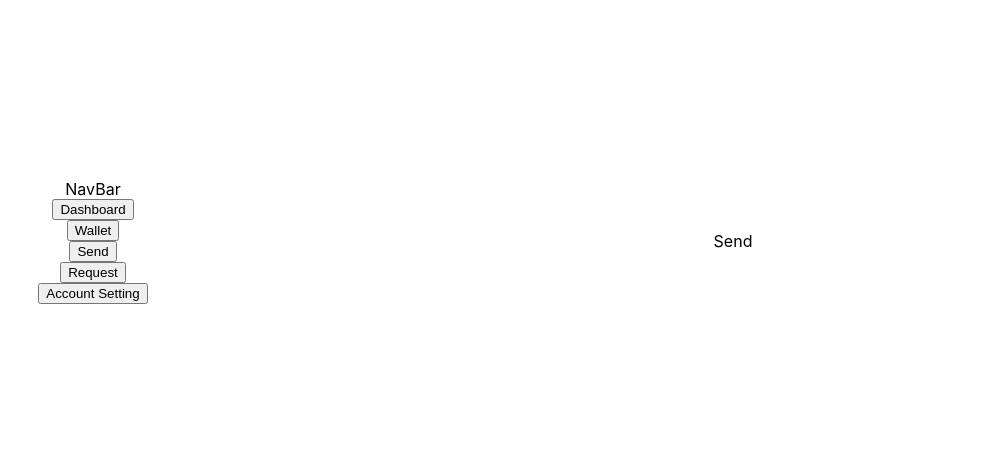
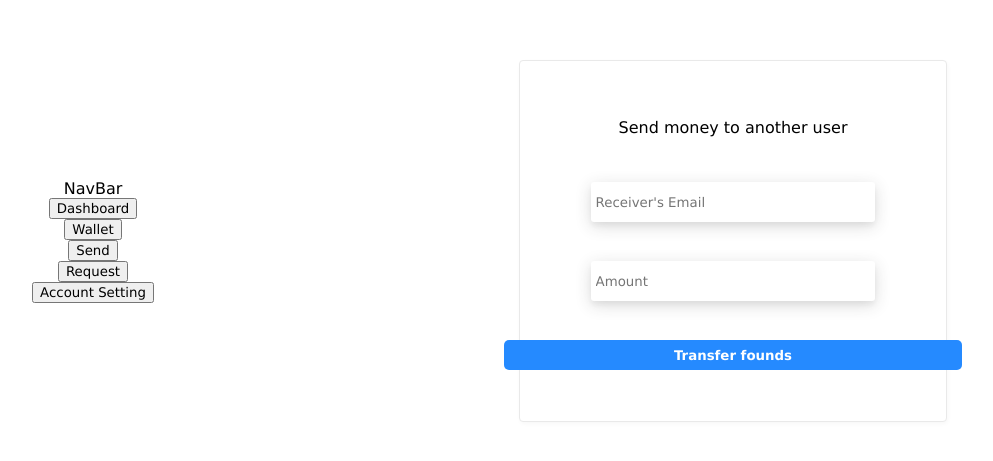
Before and after one commit to nds-fsd/paypal-frontend, a React (Create React App) app: page /main/send in a window 1280 px wide. Shown: the part 159-620 px from the top of the page, without its empty margins (67-1060 px from the left). Built offline with nearby package versions, Linux system fonts and the light colour scheme.

Commit message:
mensaje del commit

```diff
--- /dev/null
+++ b/src/Components/Send/FormularioPago/FormularioPago.js
@@ -0,0 +1,24 @@
+import styles from "./formulariopago.module.css"
+import NavButton from "../../NavButton/NavButton"
+
+
+const FormularioPago = () => {
+    return(
+        <div className = {styles.send}>
+            <div className = {styles.paybox}>
+                <form className= {styles.form}>
+                    <p>Send money to another user</p>
+                    <br></br>
+                    <input className = {styles.email} type="email" id="email" name="email" placeholder="Receiver's Email"></input>
+                    <br></br>
+                    <input className = {styles.amount} type="number" id="amount" name="amount" placeholder="Amount"></input>
+                    <br></br>
+                    {/* <NavButton className = {styles.submit} path = "/main/send/paymentcheck" text="Transfer founds"/>       */}
+                    <input className = {styles.submit} type="submit" id="submit" name="submit" value="Transfer founds"></input>
+                </form>
+            </div>
+        </div>
+    )
+}
+
+export default FormularioPago;
--- /dev/null
+++ b/src/Components/Send/FormularioPago/formulariopago.module.css
@@ -0,0 +1,72 @@
+*{
+    font-family:Verdana, Geneva, Tahoma, sans-serif;
+}
+
+
+.send{
+    display:flex;
+    justify-content: center;
+    align-items:center;
+
+    width:75vw;
+    height: 100vh;
+}
+
+.paybox{
+    display: flex;
+    width: 426px;
+    height: 360px;
+    left: 0px;
+    top: 0px;
+    flex-direction: column;
+    justify-content: center;
+    align-items: center;
+    background: #FFFFFF;
+    border: 1px solid #E9E9E9;
+    box-shadow: 1px 2px 4px rgba(0, 0, 0, 0.03);
+    border-radius: 4px;
+}
+
+.form{
+    display: flex;
+    flex-direction: column;
+    justify-content: center;
+    align-items: center;
+}
+
+.amount{
+    margin: 10px;
+    width: 120%;
+    height: 30px;
+    border-radius: 3px;
+    border:none;
+    box-shadow: 0px 4px 4px rgba(51, 51, 51, 0.04), 0px 4px 16px rgba(51, 51, 51, 0.18);
+    padding: 5px;
+}
+
+.email{
+    margin: 10px;
+    width: 120%;
+    height: 30px;
+    border-radius: 3px;
+    border:none;
+    box-shadow: 0px 4px 4px rgba(51, 51, 51, 0.04), 0px 4px 16px rgba(51, 51, 51, 0.18);
+    padding: 5px;
+
+}
+
+.submit{
+    margin: 10px;
+    width: 200%;
+    height: 30px;
+    background-color:#258AFF;
+    border:none;
+    border-radius: 5px;
+    color: white;
+    font-weight: 700;
+
+}
+
+NavButton{
+
+}
--- a/src/Components/Send/Send.js
+++ b/src/Components/Send/Send.js
@@ -1,9 +1,10 @@
+import FormularioPago from "./FormularioPago/FormularioPago.js";
 import styles from "./send.module.css"
 
 const Send = () => {
     return(
         <div className = {styles.send}>
-            Send
+            <FormularioPago></FormularioPago>
         </div>
     )
 }
```
Also changed, not shown: src/Components/Send/send.module.css (line endings or trailing spaces).
